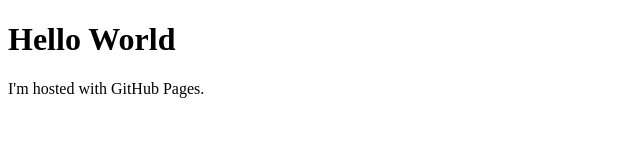
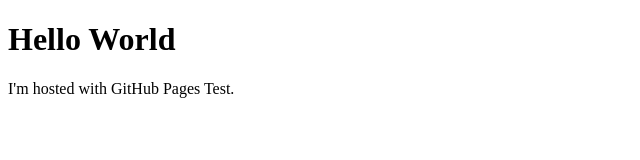
Before and after one commit to guillaumedoinel/CrunchBase, a plain HTML site: page index.html in a window 1280 px wide. Shown: the full height of the page, 0-640 px from the left. Drawn offline with Linux system fonts and the light colour scheme.

Commit message:
Update index.html

```diff
--- a/index.html
+++ b/index.html
@@ -2,6 +2,6 @@
 <html>
 <body>
 <h1>Hello World</h1>
-<p>I'm hosted with GitHub Pages.</p>
+<p>I'm hosted with GitHub Pages Test.</p>
 </body>
 </html>
```
